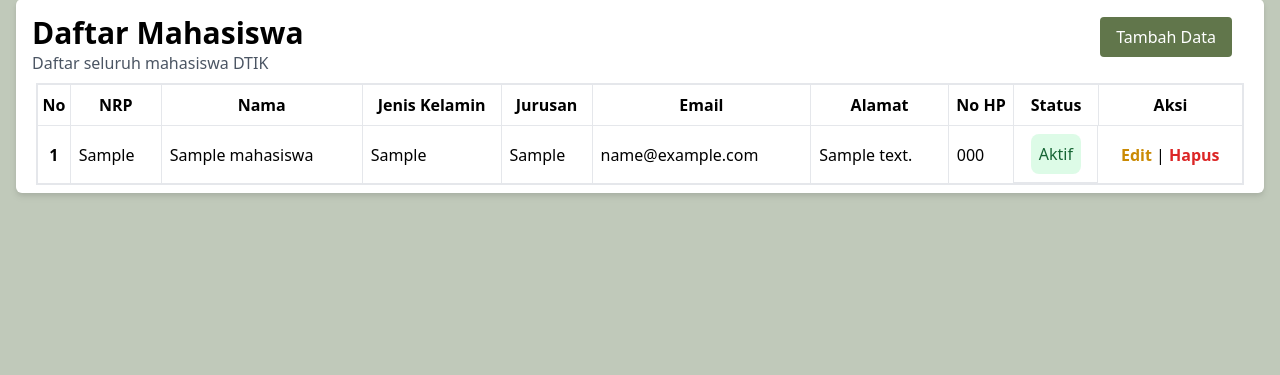
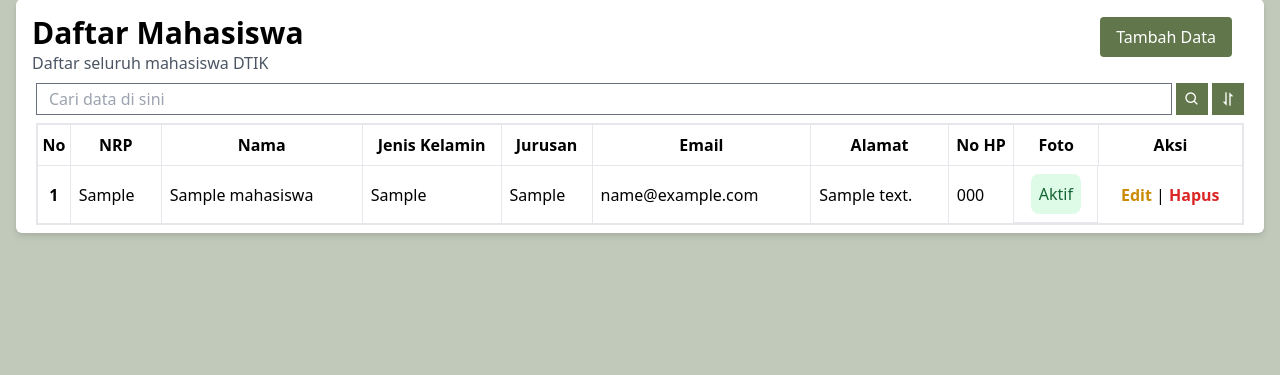
Before and after one commit to ilmifshl/web-CRUD, a PHP site: page / in a window 1280 px wide. Shown: the part 17-392 px from the top of the page. Run offline with PHP 8.4, Linux system fonts and the light colour scheme; tables that the repository leaves empty or names only in its code hold one stand-in row (values such as "Sample post"); some libraries are stand-ins or nearby versions.

Commit message:
Add Search and Sort features

```diff
--- a/index.php
+++ b/index.php
@@ -25,6 +25,8 @@ if (isset($_GET['nrp'])) {
   <meta charset="UTF-8">
   <meta http-equiv="X-UA-Compatible" content="IE=edge">
   <script src="https://cdn.tailwindcss.com"></script>
+  <link href="https://cdnjs.cloudflare.com/ajax/libs/flowbite/1.6.5/flowbite.min.css" rel="stylesheet" />
+  <link href='https://unpkg.com/boxicons@2.1.4/css/boxicons.min.css' rel='stylesheet'>
   <meta name="viewport" content="width=device-width, initial-scale=1.0">
   <title>Daftar Mahasiswa</title>
 </head>
@@ -43,8 +45,17 @@ if (isset($_GET['nrp'])) {
           <a class="md:hidden inline-block bg-[#61764B] hover:bg-[#42542e] text-white px-4 py-2 rounded mr-8 show-modal-new" href="#">Tambah Data</a>
         </div>
       </div>
-      <a class="sm:hidden md:inline-block md:bg-[#61764B] md:hover:bg-[#42542e] md:text-white md:px-4 md:py-2 md:rounded md:mr-8 show-modal-new " href="#">Tambah Data</a>
+      <a class="sm:hidden md:inline-block bg-[#61764B] hover:bg-[#42542e] md:text-white md:px-4 md:py-2 md:rounded md:mr-8 show-modal-new " href="#">Tambah Data</a>
     </header>
+
+    <!-- Search and Sort -->
+    <div class="px-5 pb-2 w-full flex gap-1">
+        <input class="w-full h-8" type="text" name="keyword" id="keyword" placeholder="Cari data di sini">
+        <button id="search-button" class="w-8 h-8 bg-[#61764B] hover:bg-[#42542e] text-white"><i class='bx bx-search bx-xs p-2'></i></button>
+        <button id="sort-button" class="justify-center items-center flex w-8 h-8 bg-[#61764B] hover:bg-[#42542e] text-white"><i class='bx bx-sort bx-xs p-2' ></i></button>
+    </div>
+
+    <!-- Table -->
     <div class="px-5 pb-2 ">
       <div class="sm:items-center overflow-auto sm:w-full sm:border ">
         <table class="border container table-auto">
@@ -58,7 +69,7 @@ if (isset($_GET['nrp'])) {
               <th scope="col" class="py-2 border-r border">Email</th>
               <th scope="col" class="py-2 border-r border">Alamat</th>
               <th scope="col" class="py-2 border-r border">No HP</th>
-              <th scope="col" class="py-2 border-r border">Status</th>
+              <th scope="col" class="py-2 border-r border">Foto</th>
               <th scope="col" class="py-2 border">Aksi</th>
             </tr>
           </thead>
@@ -127,7 +138,7 @@ if (isset($_GET['nrp'])) {
               <label for="jenis_kelamin" class="label_jenis_kelamin text-black w-full max-w-xl rounded-md bg-white p-3 text-gray-600 ring-2 ring-transparent transition-all hover:shadow hover:text-sky-600 hover:ring-blue-400 hover:ring-offset-2 peer-checked:bg-blue-900 peer-checked:text-white mx-2">Laki-Laki</label>
             </div>
             <div class="w-1/2 text-center">
-              <input class="hidden peer" type="radio" name="jenis_kelamin" value="perempuan" >
+              <input class="hidden peer" type="radio" name="jenis_kelamin" value="perempuan">
               <label for="jenis_kelamin" class="label_jenis_kelamin text-black w-full max-w-xl rounded-md bg-white p-3 text-gray-600 ring-2 ring-transparent transition-all hover:shadow hover:text-sky-600 hover:ring-blue-400 hover:ring-offset-2 peer-checked:bg-blue-900 peer-checked:text-white mx-2">Perempuan</label>
             </div>
           </div>
@@ -142,7 +153,7 @@ if (isset($_GET['nrp'])) {
           </div>
           <div>
             <label for="email"></label>
-            <input class="border border-grey-400 py-2 px-2 w-full my-1" type="email" name="email" placeholder="Email" required/>
+            <input class="border border-grey-400 py-2 px-2 w-full my-1" type="email" name="email" placeholder="Email" required />
           </div>
           <div>
             <label for="alamat"></label>
@@ -203,7 +214,7 @@ if (isset($_GET['nrp'])) {
               <label for="edit_jenis_kelamin" class="label_edit_jenis_kelamin text-black w-full max-w-xl rounded-md bg-white p-3 text-gray-600 ring-2 ring-transparent transition-all hover:shadow hover:text-sky-600 hover:ring-blue-400 hover:ring-offset-2 peer-checked:bg-blue-900 peer-checked:text-white mx-2">Laki-Laki</label>
             </div>
             <div class="w-1/2 text-center">
-              <input class="hidden peer" type="radio" name="edit_jenis_kelamin" value="perempuan" >
+              <input class="hidden peer" type="radio" name="edit_jenis_kelamin" value="perempuan">
               <label for="edit_jenis_kelamin" class="label_edit_jenis_kelamin text-black w-full max-w-xl rounded-md bg-white p-3 text-gray-600 ring-2 ring-transparent transition-all hover:shadow hover:text-sky-600 hover:ring-blue-400 hover:ring-offset-2 peer-checked:bg-blue-900 peer-checked:text-white mx-2">Perempuan</label>
             </div>
           </div>
@@ -327,7 +338,7 @@ if (isset($_GET['nrp'])) {
         document.getElementsByName('edit_jenis_kelamin')[index].checked = true;
 
         index = status == 'Aktif' ? 0 : 1;
-        console.log('testing',document.getElementsByName('edit_status'));
+        console.log('testing', document.getElementsByName('edit_status'));
         document.getElementsByName('edit_status')[index == 0 ? 1 : 0].checked = false;
         document.getElementsByName('edit_status')[index].checked = true;
         document.getElementById('jurusan').value = jurusan;
@@ -364,7 +375,7 @@ if (isset($_GET['nrp'])) {
     const labelStatusEdit = document.getElementsByClassName('label_edit_status');
     labelStatusEdit[0].addEventListener('click', function() {
       console.log('hello');
-    console.log('edit status',statusButtonEdit[0]);
+      console.log('edit status', statusButtonEdit[0]);
       statusButtonEdit[0].checked = true;
       statusButtonEdit[1].checked = false;
     });
@@ -374,6 +385,7 @@ if (isset($_GET['nrp'])) {
       statusButtonEdit[0].checked = false;
     });
   </script>
+  <script src="https://cdnjs.cloudflare.com/ajax/libs/flowbite/1.6.5/flowbite.min.js"></script>
 </body>
 
 </html>
```
Also changed, not shown: image/image.jpg (added), image/search.svg (added). Lines whose indentation alone changed are shown as unchanged.
